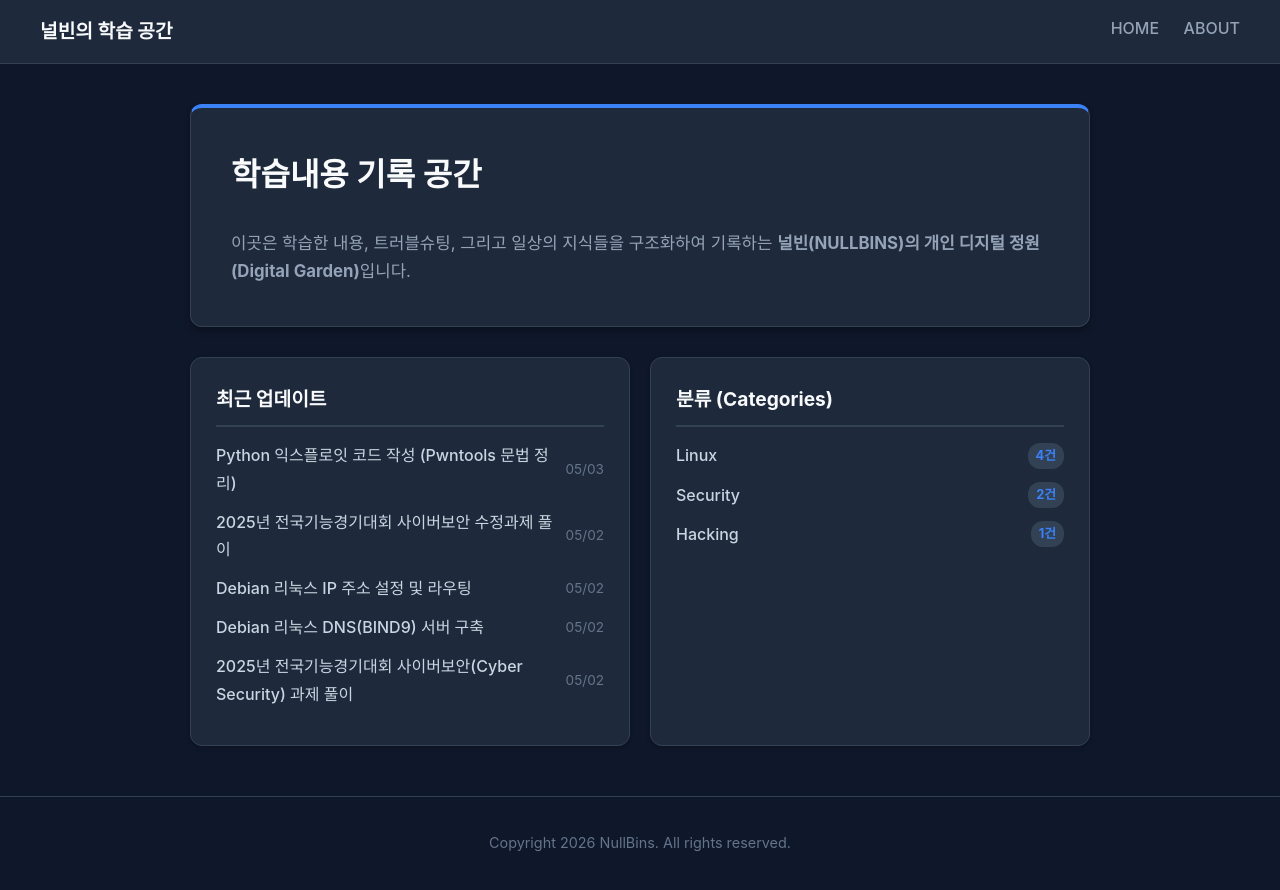
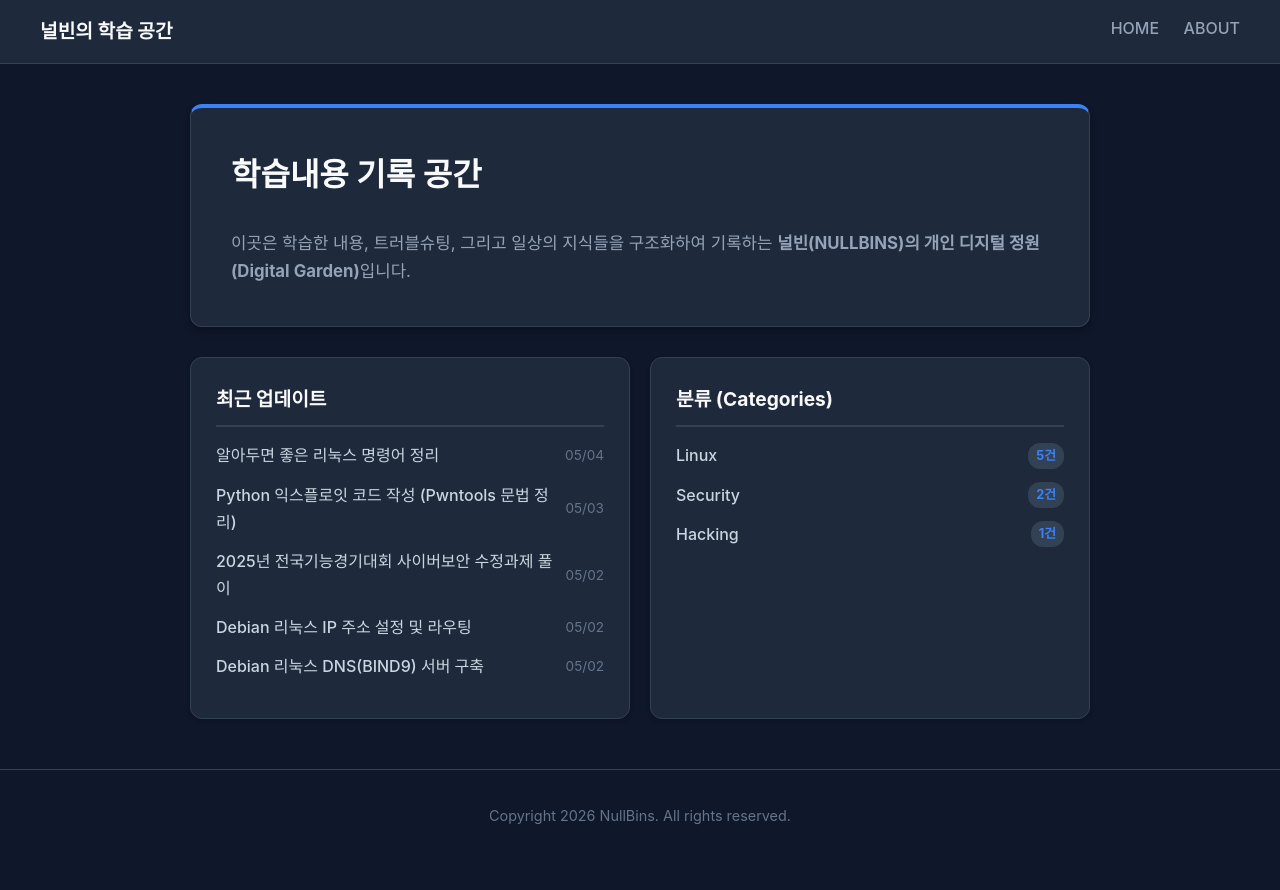
Before and after one commit to NullBins/nullbins.github.io, a Jekyll site: the page built from index.html, in a window 1280 px wide. Shown: the top 890 px of the page. Built offline with Jekyll 4.4.1, drawn with Linux system fonts in a browser that asks for light colours; some of the changed lines change nothing that is shown.

Commit message:
Update: new post (#LinuxCommands)

````diff
--- /dev/null
+++ b/_posts/2026-05-04-LinuxCommand.md
@@ -0,0 +1,158 @@
+---
+layout: default
+title: "알아두면 좋은 리눅스 명령어 정리"
+date: 2026-05-04
+categories: Linux
+---
+
+## Linux Commands (Helpful with hacking)
+
+<span class="text-red">※ 절대 허용되지 않은 사이트나 서버에 해킹 및 공격은 범죄이므로 이점 명심해야 한다.</span>
+
+### *1. Find Command*
+
+#### HOST (Linux)
+
+>```bash
+>man find
+>```
+
+- ```-type```: 특정 파일만 찾아라.
+    - ```f```: 일반 파일 (File)
+    - ```d```: 디렉터리 (Directory)
+    - ```l```: 심볼릭 링크 (Symbolic Link)
+    - ```c```: 캐릭터 디바이스 파일 (Character special file: 키보드, 마우스 등 문자를 하나씩 입출력하는 장치)
+    ```bash
+    find ./ -type f # 현재 디렉터리 하위로 파일만 전부 찾아라
+    ```
+- ```-name```: 이름을 기준으로 찾아라.
+    ```bash
+    find ./ -name "*.c" # 현재 디렉터리 하위로 확장자가 .c 인 파일만 찾아라
+    find ./ -iname "*.c" # 위와 같은데, 대소문자 상관없이 전부 찾아라
+    ```
+- ```-exec```: find로 찾아낸 각각의 대상(file, directory)으로 지정한 명령어를 즉시 실행해라.
+    - ```{}```: 찾아 낸 대상(파일, 디렉터리)를 담아두는 바구니
+        ```bash
+        find ./ -name "*.c" -exec cp {} ./backup/{}.bak \; # 현재 하위로 찾은 C언어 파일들을 ./backup/ 디렉터리에 .bak 이라는 확장자로 복사한다.
+        ```
+    - ```\;```: 개별 실행모드 (cat file1; cat file2)
+    - ```+```: 일괄 실행모드 (cat file1 file2)
+    > ![IMAGE](/assets/images/Linux/image23.png)
+- ```-ok```: exec와 같지만, 명령어 실행 여부를 물어본다 (y/n)
+    > ![IMAGE](/assets/images/Linux/image24.png)
+- ```-execdir```: 안전한 디렉터리 모드 (현재 위치가 아닌 찾은 파일이 있는 디렉터리로 이동하여 명령어 실행하게 됨)
+- ```-okdir```: ```-ok```와 ```-execdir```를 합친 명령어이다
+- ```-size```: 파일의 크기(용량)을 기준으로 파일을 찾아라.
+    - ```+```: ~보다 큰 파일을 찾아라 (-size +1G, 1GB 보다 큰 파일을 찾아라)
+    - ```-```: ~보다 작은 파일을 찾아라 (-size -1G, 1GB 보다 작은 파일을 찾아라)
+    - ```c```: 바이트 단위 (10c = 10Byte)
+    - ```k```: 킬로 바이트 단위 (10k = 10KB)
+    - ```M```: 메가 바이트 단위 (10M = 10MB)
+    - ```G```: 기가 바이트 단위 (10G = 10GB)
+- ```-empty```: 비어있는 파일 or 용량이 0인 파일 찾기
+
+---
+
+### *2. Stat Command*
+
+#### HOST (Linux)
+
+>```bash
+>man stat
+>```
+
+- ```-c```: 파일의 상세 정보 중 내가 원하는 포맷 형태로 출력해라
+    - ```"%n"```: 파일 이름
+    - ```"%s"```: 파일의 전체 크기 (바이트 단위)
+    - ```"%F"```: 파일의 종류
+    - ```"%a"```: 파일 권한을 숫자로 표시 (755, 644)
+    - ```"%A"```: 파일 권한을 문자로 표시 (-rwxr-xr-x)
+    - ```"%U"```: 파일 소유자 이름 (root, sysop)
+    - ```"%u"```: 파일 소유자 UID 넘버 (0, 1000)
+    - ```"%G"```: 파일 소유 그룹 (root, staff)
+    - ```"%g"```: 파일 소유 그룹 GID 넘버 (10000, 20000)
+    ```bash
+    stat -c "%n %U:%G" # 파일 이름, 파일 소유자 이름, 파일 소유 그룹 이름 표시 (file.txt root:root)
+    ```
+- ```-f```: macOS(FreeBSD) 기준 stat 포맷 형식
+    - ```"%N"```: 파일 이름
+    - ```"%z"```: 파일의 전체 크기 (바이트 단위)
+    - ```"%Lp"```: 파일 권한을 숫자로 표시 (755, 644)
+    - ```"%Su"```: 파일 소유자 이름 (root, sysop)
+    - ```"%Sg"```: 파일 소유 그룹 (root, staff)
+    ```bash
+    stat -c "%N %Su:%Sg" # 파일 이름, 파일 소유자 이름, 파일 소유 그룹 이름 표시 (file.txt root:root)
+    ```
+
+---
+
+### *3. Sort Command*
+
+#### HOST (Linux)
+
+>```bash
+>man sort
+>```
+
+- ```-r```: 정렬을 역순으로 해라
+- ```-u```: 중복된 값을 제거해라
+> ![IMAGE](/assets/images/Linux/image25.png)
+
+---
+
+### *4. Uniq Command*
+
+#### HOST (Linux)
+
+>```bash
+>man uniq
+>```
+
+- ```-c```: 중복된 횟수 세기
+- ```-d```: 중복된 문자열만 보기 (Duplicate)
+- ```-u```: 중복되지 않은 문자열만 보기 (Unique)
+> ![IMAGE](/assets/images/Linux/image26.png)
+
+---
+
+### *5. Strings Command*
+
+#### HOST (Linux)
+
+>```bash
+>man strings
+>```
+
+- ```-n```: 몇 글자 이상인 문자열만 출력
+- ```-t x```: 글자가 숨겨진 위치(문자열이 들어가있는 주소) 찾기
+> ![IMAGE](/assets/images/Linux/image27.png)
+
+---
+
+### *6. Tr Command*
+
+#### HOST (Linux)
+
+>```bash
+>man tr
+>```
+
+- ```tr```: 특정 문자를 다른 문자로 1:1 대응으로 바꾸는 명령어
+```bash
+echo "Hello" | tr "A-Za-z" "N-ZA-Mn-za-m" # ROT13 암호화 및 복호화 명령어
+```
+> ![IMAGE](/assets/images/Linux/image28.png)
+
+---
+
+### *7. Diff Command*
+
+#### HOST (Linux)
+
+>```bash
+>man diff
+>```
+
+- ```diff```: 텍스트 파일을 한 줄씩 확인하여 어느 부분이 다르고, 무엇이 추가/삭제 되었는지 확인하는 명령어
+- ```-U 0```: 수정된 핵심 내용만 출력
+> ![IMAGE](/assets/images/Linux/image29.png)
--- a/categories.html
+++ b/categories.html
@@ -2,7 +2,7 @@
 layout: default
 title: "Category"
 permalink: /categories/
-date: 2026-05-02
+date: 2026-05-04
 hide_likes: true
 ---
 
````
Also changed, not shown: assets/images/Linux/image23.png (added), assets/images/Linux/image24.png (added), assets/images/Linux/image25.png (added), assets/images/Linux/image26.png (added), assets/images/Linux/image27.png (added), assets/images/Linux/image28.png (added), assets/images/Linux/image29.png (added).
